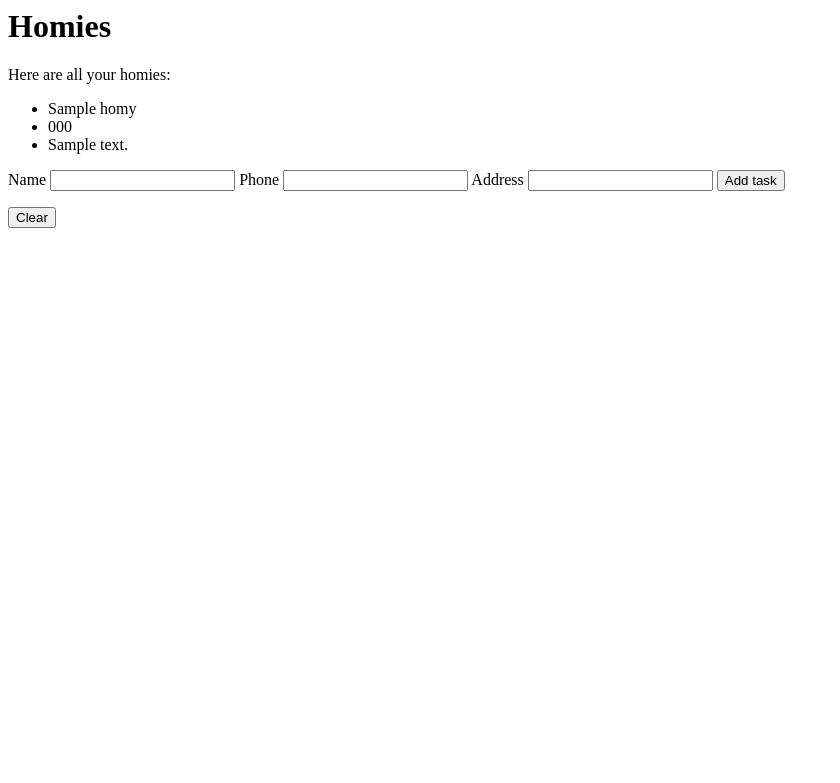
After one commit to Corneezius/contact-php, a PHP site: template views/homies.html.twig in a window 1280 px wide. The commit adds this page. Shown: the top 783 px of the page, without its empty margins (0-840 px from the left). Run offline with PHP 8.4, Linux system fonts and the light colour scheme; the template is opened without the code that fills it: most values are stand-ins (such as "Sample title", 1, 10 or a date in 2020); some libraries are stand-ins or nearby versions.

Commit message:
add root directory with twig template

```diff
--- /dev/null
+++ b/views/homies.html.twig
@@ -0,0 +1,35 @@
+<html>
+<head>
+    <title>To Do List</title>
+</head>
+<body>
+    <h1>Homies</h1>
+
+    {% if homies is not empty %}
+       <p>Here are all your homies:</p>
+       <ul>
+           {% for homie in homies %}
+               <li>{{ homie.getName }}</li>
+               <li>{{ homie.getPhone }}</li>
+               <li>{{ homie.getAddress }}</li>
+           {% endfor %}
+       </ul>
+   {% endif %}
+
+   <form action='/homies' method='post'>
+       <label for='name'>Name</label>
+       <input id='name' name='name' type='text'>
+
+       <label for='phone'>Phone</label>
+       <input id='phone' name='phone' type='text'>
+
+       <label for='address'>Address</label>
+       <input id='address' name='address' type='text'>
+
+       <button type='submit'>Add task</button>
+   </form>
+   <form action='/delete_homies' method='post'>
+       <button type='submit'>Clear</button>
+   </form>
+</body>
+</html>
```
Also changed, not shown: app/app.php (+2 -39 lines).
